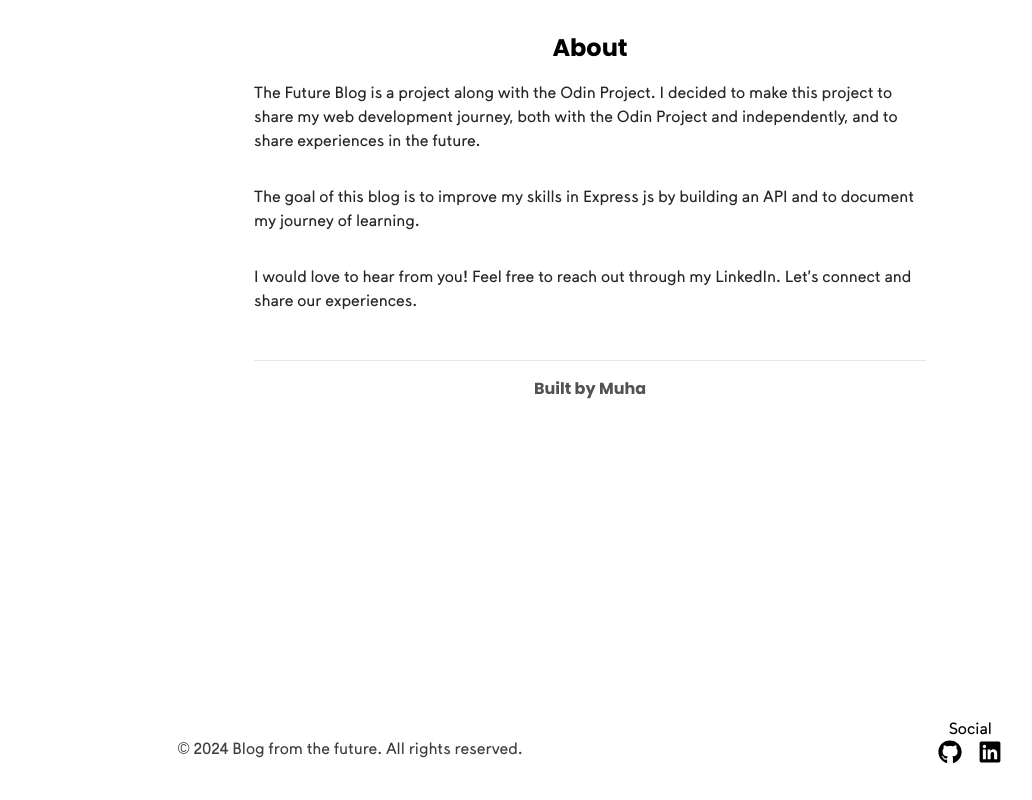
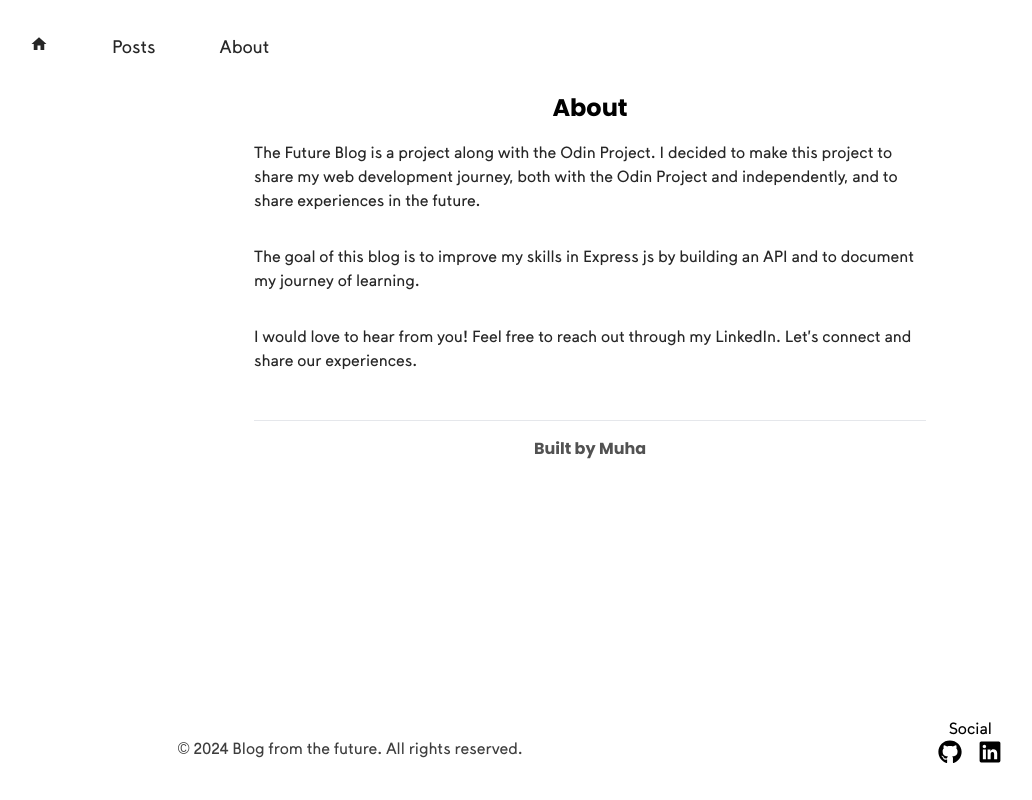
Before and after one commit to nmcev/odin-blog-client, a React (Vite) app: page /about in a window 1280 px wide. Shown: the whole page, without its empty margins (50-1082 px from the left). Built offline with nearby package versions, Linux system fonts and the light colour scheme; no server answers.

Commit message:
feat: insert the header in the about page

```diff
--- a/src/pages/AboutPage.jsx
+++ b/src/pages/AboutPage.jsx
@@ -1,5 +1,9 @@
+import Header from "../components/Header";
+
 export default function AboutPage() {
     return (
+    <>
+    <Header color="black" />
       <section className="container mx-auto mt-8 flex flex-col items-center px-4">
         <h1 className="text-2xl font-bold text-center font-boldPoppins">About</h1>
 
@@ -30,5 +34,6 @@ export default function AboutPage() {
         </footer>
 
       </section>
+    </>
     );
 }
```
